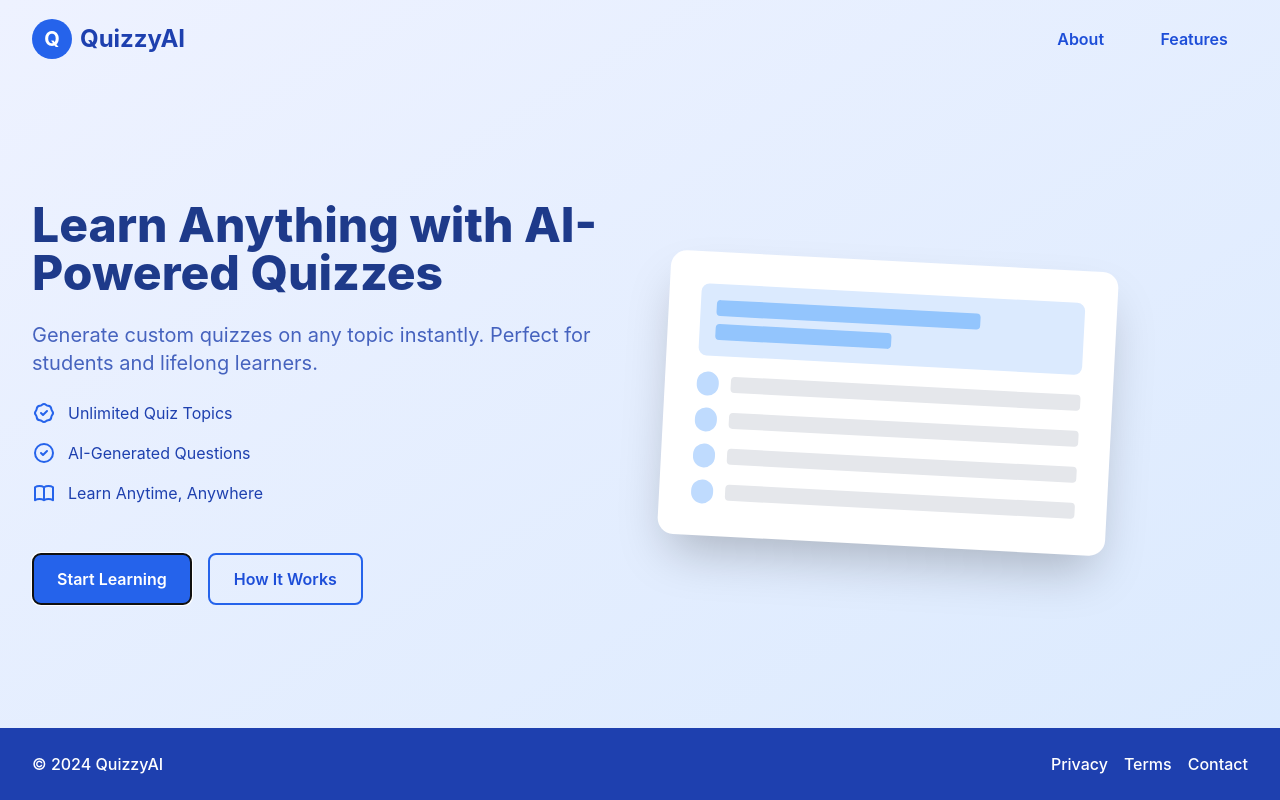
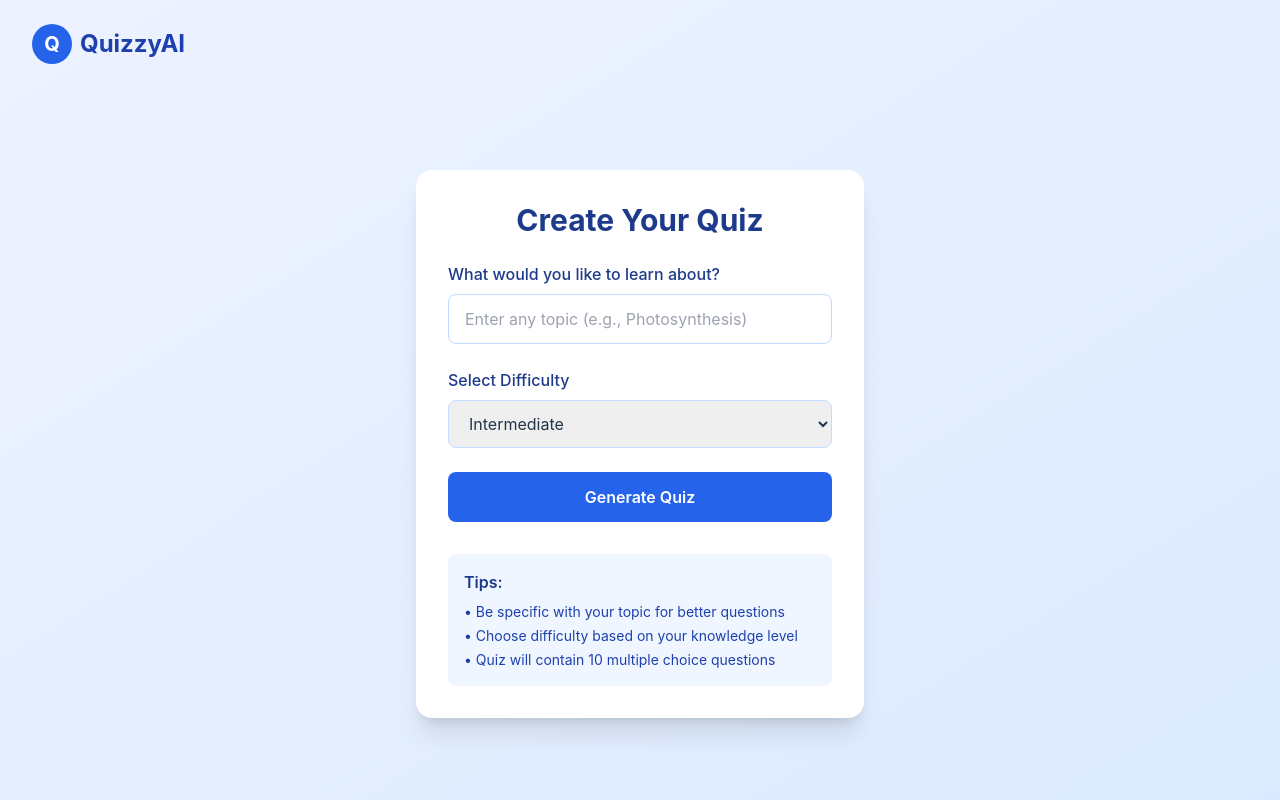
Before and after one commit to JittoJoseph/QuizzLab, a React (Vite) app: page / in a window 1280 px wide. Both pictures are taken after a click on the button "Start Learning". Built offline with nearby package versions, Linux system fonts and the light colour scheme.

Commit message:
start QuizSetup

```diff
--- a/src/App.jsx
+++ b/src/App.jsx
@@ -1,7 +1,20 @@
+import { useState } from 'react'
 import Welcome from './components/Welcome'
+import QuizSetup from './components/QuizSetup'
 
 function App() {
-	return <Welcome />
+	const [currentPage, setCurrentPage] = useState('welcome')
+
+	const navigateToQuiz = () => {
+		setCurrentPage('quiz-setup')
+	}
+
+	return (
+		<>
+			{currentPage === 'welcome' && <Welcome onStartClick={navigateToQuiz} />}
+			{currentPage === 'quiz-setup' && <QuizSetup />}
+		</>
+	)
 }
 
 export default App
--- /dev/null
+++ b/src/components/QuizSetup.jsx
@@ -0,0 +1,95 @@
+// src/components/QuizSetup.jsx
+import React, { useState } from 'react';
+
+const QuizSetup = () => {
+	const [formData, setFormData] = useState({
+		topic: '',
+		difficulty: 'intermediate'
+	});
+
+	const handleSubmit = (e) => {
+		e.preventDefault();
+		// Handle quiz start logic later
+		console.log(formData);
+	};
+
+	return (
+		<div className="min-h-screen bg-gradient-to-br from-indigo-50 to-blue-100 flex flex-col">
+			{/* Header */}
+			<div className="px-4 md:px-8 py-6">
+				<div className="flex items-center space-x-2">
+					<div className="w-10 h-10 bg-blue-600 rounded-full flex items-center justify-center">
+						<span className="text-white font-bold text-xl">Q</span>
+					</div>
+					<h1 className="text-2xl font-bold text-blue-800">QuizzyAI</h1>
+				</div>
+			</div>
+
+			{/* Main Content */}
+			<div className="flex-grow flex items-center justify-center px-4 md:px-8 py-8">
+				<div className="w-full max-w-md">
+					<div className="bg-white rounded-2xl shadow-xl p-6 md:p-8">
+						<h2 className="text-2xl md:text-3xl font-bold text-blue-900 mb-6 text-center">
+							Create Your Quiz
+						</h2>
+
+						<form onSubmit={handleSubmit} className="space-y-6">
+							{/* Topic Input */}
+							<div className="space-y-2">
+								<label htmlFor="topic" className="block text-blue-900 font-medium">
+									What would you like to learn about?
+								</label>
+								<input
+									type="text"
+									id="topic"
+									value={formData.topic}
+									onChange={(e) => setFormData({ ...formData, topic: e.target.value })}
+									placeholder="Enter any topic (e.g., Photosynthesis)"
+									className="w-full px-4 py-3 rounded-lg border border-blue-200 focus:outline-none focus:ring-2 focus:ring-blue-500"
+									required
+								/>
+							</div>
+
+							{/* Difficulty Selection */}
+							<div className="space-y-2">
+								<label htmlFor="difficulty" className="block text-blue-900 font-medium">
+									Select Difficulty
+								</label>
+								<select
+									id="difficulty"
+									value={formData.difficulty}
+									onChange={(e) => setFormData({ ...formData, difficulty: e.target.value })}
+									className="w-full px-4 py-3 rounded-lg border border-blue-200 focus:outline-none focus:ring-2 focus:ring-blue-500"
+								>
+									<option value="beginner">Beginner</option>
+									<option value="intermediate">Intermediate</option>
+									<option value="advanced">Advanced</option>
+								</select>
+							</div>
+
+							{/* Submit Button */}
+							<button
+								type="submit"
+								className="w-full bg-blue-600 text-white py-3 rounded-lg hover:bg-blue-700 transition-colors font-semibold"
+							>
+								Generate Quiz
+							</button>
+						</form>
+
+						{/* Tips */}
+						<div className="mt-8 p-4 bg-blue-50 rounded-lg">
+							<h3 className="text-blue-900 font-semibold mb-2">Tips:</h3>
+							<ul className="text-blue-800 text-sm space-y-1">
+								<li>• Be specific with your topic for better questions</li>
+								<li>• Choose difficulty based on your knowledge level</li>
+								<li>• Quiz will contain 10 multiple choice questions</li>
+							</ul>
+						</div>
+					</div>
+				</div>
+			</div>
+		</div>
+	);
+};
+
+export default QuizSetup;
--- a/src/components/Welcome.jsx
+++ b/src/components/Welcome.jsx
@@ -1,7 +1,8 @@
 import React, { useState } from 'react';
 import { Menu, X } from 'lucide-react';
+import PropTypes from 'prop-types';
 
-const Welcome = () => {
+const Welcome = ({ onStartClick }) => {
 	const [isMenuOpen, setIsMenuOpen] = useState(false);
 
 	const toggleMenu = () => {
@@ -94,7 +95,10 @@ const Welcome = () => {
 						</div>
 
 						<div className="flex flex-col sm:flex-row justify-center md:justify-start space-y-4 sm:space-y-0 sm:space-x-4 pt-6">
-							<button className="bg-blue-600 text-white px-6 py-3 rounded-lg hover:bg-blue-700 transition-colors font-semibold w-full sm:w-auto">
+							<button
+								onClick={onStartClick}
+								className="bg-blue-600 text-white px-6 py-3 rounded-lg hover:bg-blue-700 transition-colors font-semibold w-full sm:w-auto"
+							>
 								Start Learning
 							</button>
 							<button className="border-2 bg-transparent border-blue-600 text-blue-700 px-6 py-3 rounded-lg hover:bg-blue-50 transition-colors font-semibold w-full sm:w-auto">
@@ -140,4 +144,8 @@ const Welcome = () => {
 	);
 };
 
+Welcome.propTypes = {
+	onStartClick: PropTypes.func.isRequired
+};
+
 export default Welcome;
```
